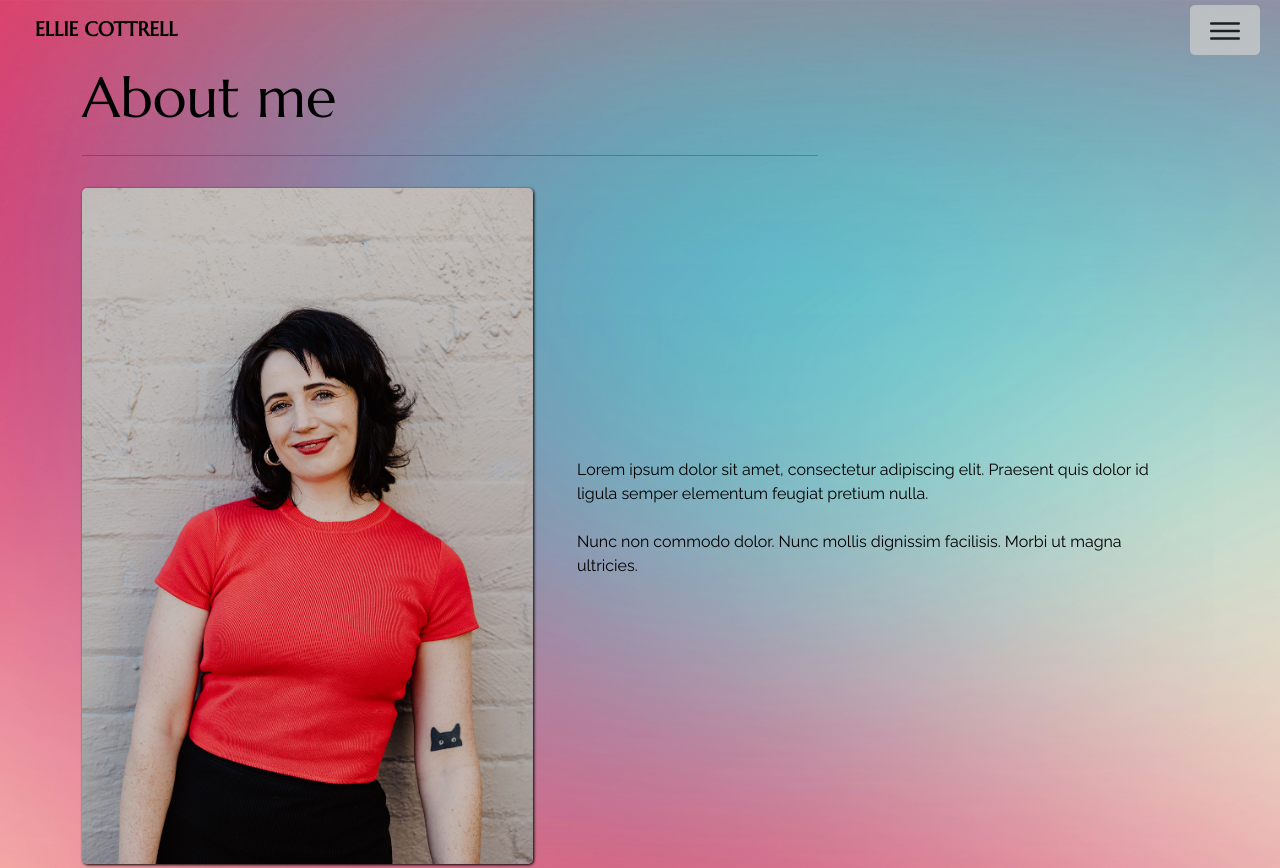
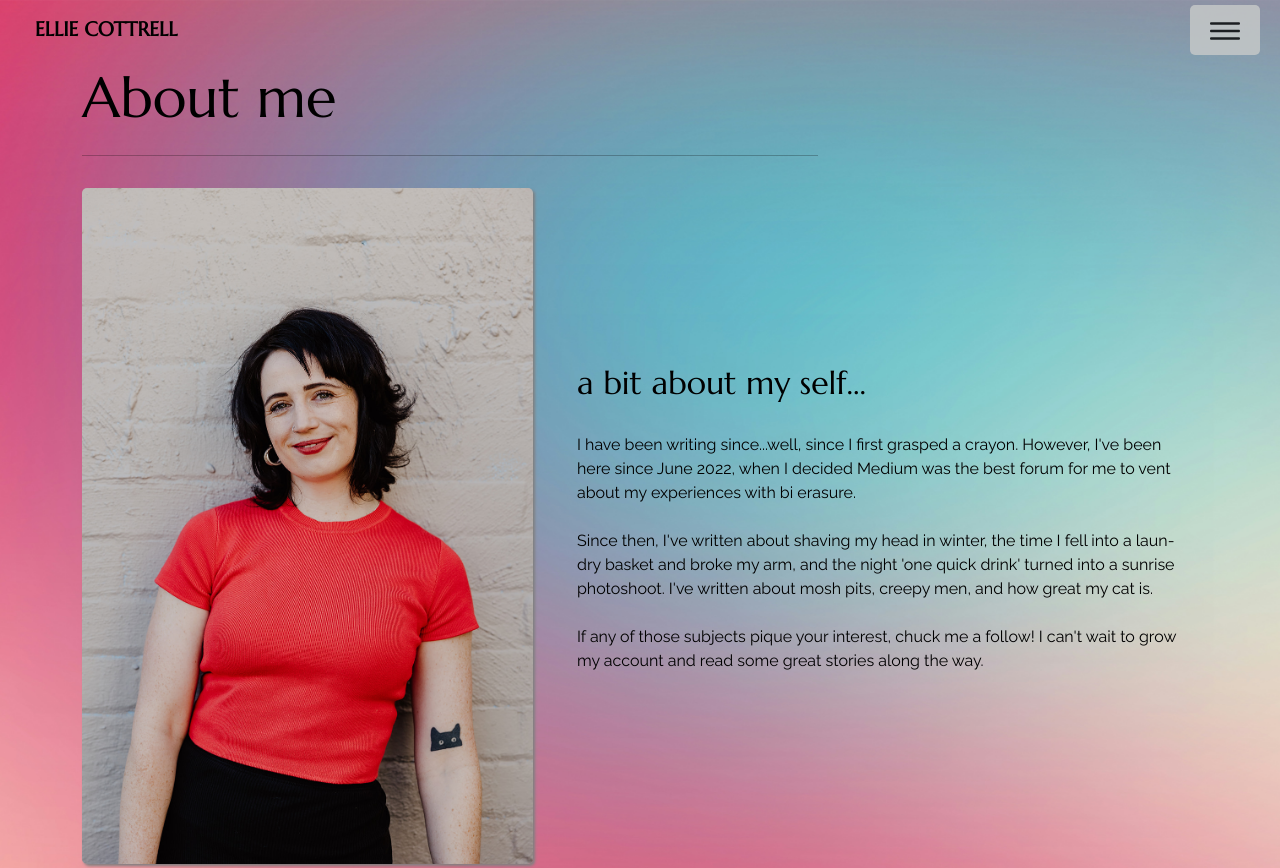
Before and after one commit to p-cottrell/poetry-website, a React (Create React App) app: page /about in a window 1280 px wide. Shown: the top 868 px of the page. Built offline with nearby package versions, Linux system fonts and the light colour scheme.

Commit message:
Better styling on the about me page.

```diff
--- a/src/data.prod.js
+++ b/src/data.prod.js
@@ -25,8 +25,9 @@ const introdata = {
 
 const dataabout = {
     img: aboutmeimg,
-    title: "a bit about my self",
-    aboutme: "Lorem ipsum dolor sit amet, consectetur adipiscing elit. Praesent quis dolor id ligula semper elementum feugiat pretium nulla. \n\n Nunc non commodo dolor. Nunc mollis dignissim facilisis. Morbi ut magna ultricies.",
+    title: "a bit about my self...",
+    aboutme: "I have been writing since...well, since I first grasped a crayon. However, I've been here since June 2022, when I decided Medium was the best forum for me to vent about my experiences with bi erasure. \n\n Since then, I've written about shaving my head in winter, the time I fell into a laundry basket and broke my arm, and the night 'one quick drink' turned into a sunrise photoshoot. I've written about mosh pits, creepy men, and how great my cat is.\n\n If any of those subjects pique your interest, chuck me a follow! I can't wait to grow my account and read some great stories along the way."
+
 };
 
 
--- a/src/pages/about/index.js
+++ b/src/pages/about/index.js
@@ -28,6 +28,7 @@ export const About = () => {
           </Col>
           <Col lg="7" className="d-flex align-items-center">
             <div className="aboutme">
+              <h2>{dataabout.title}</h2>
               <p>
                 {dataabout.aboutme.split('\n').map((line, index) => (
                   <React.Fragment key={index}>
--- a/src/pages/about/style.css
+++ b/src/pages/about/style.css
@@ -1,9 +1,12 @@
 .aboutme {
     margin: 20px;
+}
+.aboutme h2 {
+    margin-bottom: 30px;
 }
 
 .aboutme-img {
     border-radius: 5px;
-    box-shadow: 1px 1px 3px var(--text-color);
+    box-shadow: 2px 2px 3px gray;
     width: 100%;
 }
--- a/src/pages/portfolio/style.css
+++ b/src/pages/portfolio/style.css
@@ -78,7 +78,6 @@
 
 .po_item .content a:hover {
     text-decoration: none;
-
 }
 
 .po_item_title {
```
